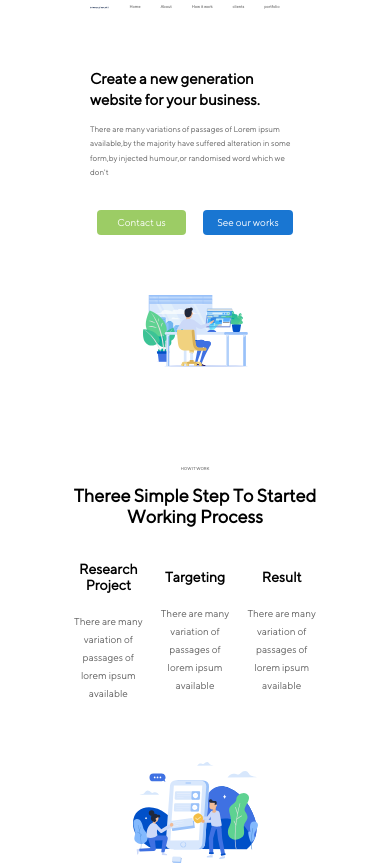
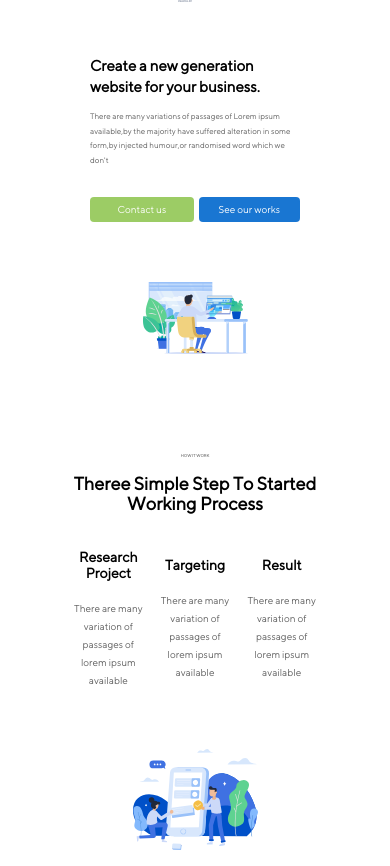
Before and after one commit to mohammadNosratii/flex_template, a plain HTML site: page index.html in a window 390 px wide. Shown: the top 866 px of the page. Drawn offline with Linux system fonts and the light colour scheme.

Commit message:
fix problems

```diff
--- a/index.css
+++ b/index.css
@@ -480,7 +480,9 @@ h6 {
   .h2-header {
     line-height: 1.4;
   }
-
+  .button--2 {
+    font-size: 14px;
+  }
   .comments-box {
     font-size: 14px;
   }
@@ -492,8 +494,7 @@ h6 {
   }
   .button--2-wrapper {
     display: flex;
-    flex-wrap: wrap;
-    gap: 10px;
+    gap: 5px;
     justify-content: center;
   }
   .green-button {
@@ -532,9 +533,17 @@ h6 {
   .button--2-wrapper {
     font-size: 10px;
   }
+  .button--2 {
+    width: 60%;
+    text-align: center;
+    font-size: 10px;
+  }
+  .green-button {
+    padding: 7px 8px;
+  }
   .blue-button {
     margin-right: 0px;
-    padding: 7px 14px;
+    padding: 7px 2px;
   }
   .works-main-text {
     gap: 10px;
@@ -544,30 +553,38 @@ h6 {
   }
   .input-comments {
     display: flex;
-    flex-direction: column;
+    flex-wrap: wrap;
     align-items: center;
   }
   .comments-box {
-    width: 50%;
+    width: 45%;
     font-size: 16px;
   }
   .comments-img {
     justify-content: center;
   }
+  .portfolio-main-text {
+    margin: 0px 20px;
+  }
+  .portfolio-main-img {
+    margin: 60px 20px;
+  }
+  .portfolio-img {
+    width: 40%;
+  }
   .footer-box-text {
     font-size: 20px;
   }
 }
-
-@media only screen and (max-width: 576px) {
+@media only screen and (max-width: 600px) {
   .container {
     width: 100%;
   }
   .header-img {
-    width: 15%;
+    width: 60%;
   }
-  .menu-items-h4 {
-    font-size: 5px;
+  .nav-items {
+    display: none;
   }
   .text-image-header {
     flex-direction: column;
@@ -578,6 +595,9 @@ h6 {
   .comments-box {
     width: 70%;
     font-size: 16px;
+  }
+  .portfolio-img {
+    width: 100%;
   }
   .footer-box-text {
     font-size: 20px;
--- a/index.html
+++ b/index.html
@@ -16,11 +16,11 @@
               src="./assets/images/Interactive-ART.png"
               alt="none"
             />
-            <h4 class="menu-items-h4">Home</h4>
-            <h4 class="menu-items-h4">About</h4>
-            <h4 class="menu-items-h4">How it work</h4>
-            <h4 class="menu-items-h4">clients</h4>
-            <h4 class="menu-items-h4">portfolio</h4>
+            <h4 class="menu-items-h4 nav-items">Home</h4>
+            <h4 class="menu-items-h4 nav-items">About</h4>
+            <h4 class="menu-items-h4 nav-items">How it work</h4>
+            <h4 class="menu-items-h4 nav-items">clients</h4>
+            <h4 class="menu-items-h4 nav-items">portfolio</h4>
           </div>
           <div class="button">
             <a class="contact-us-button" href="#">contact us</a>
```
